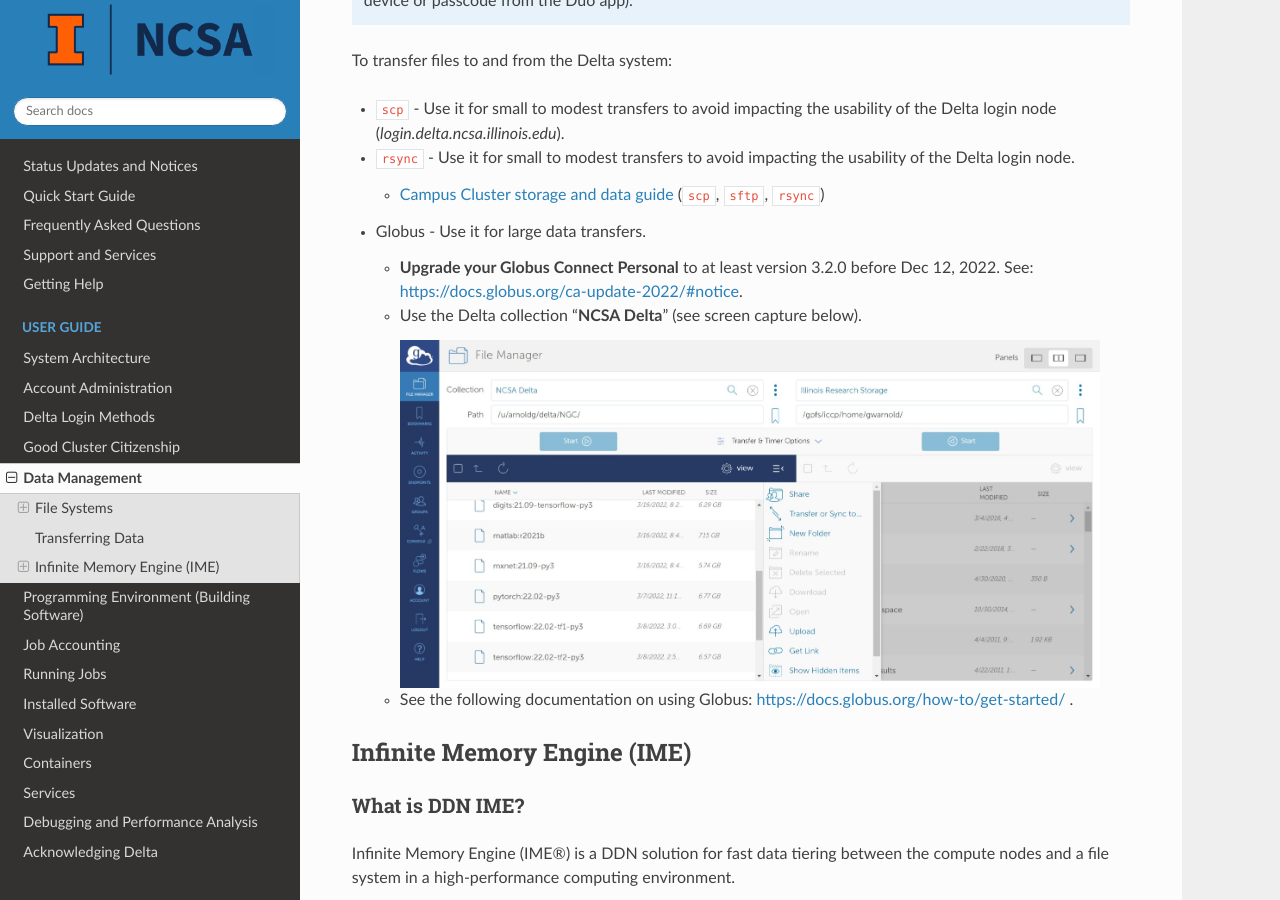
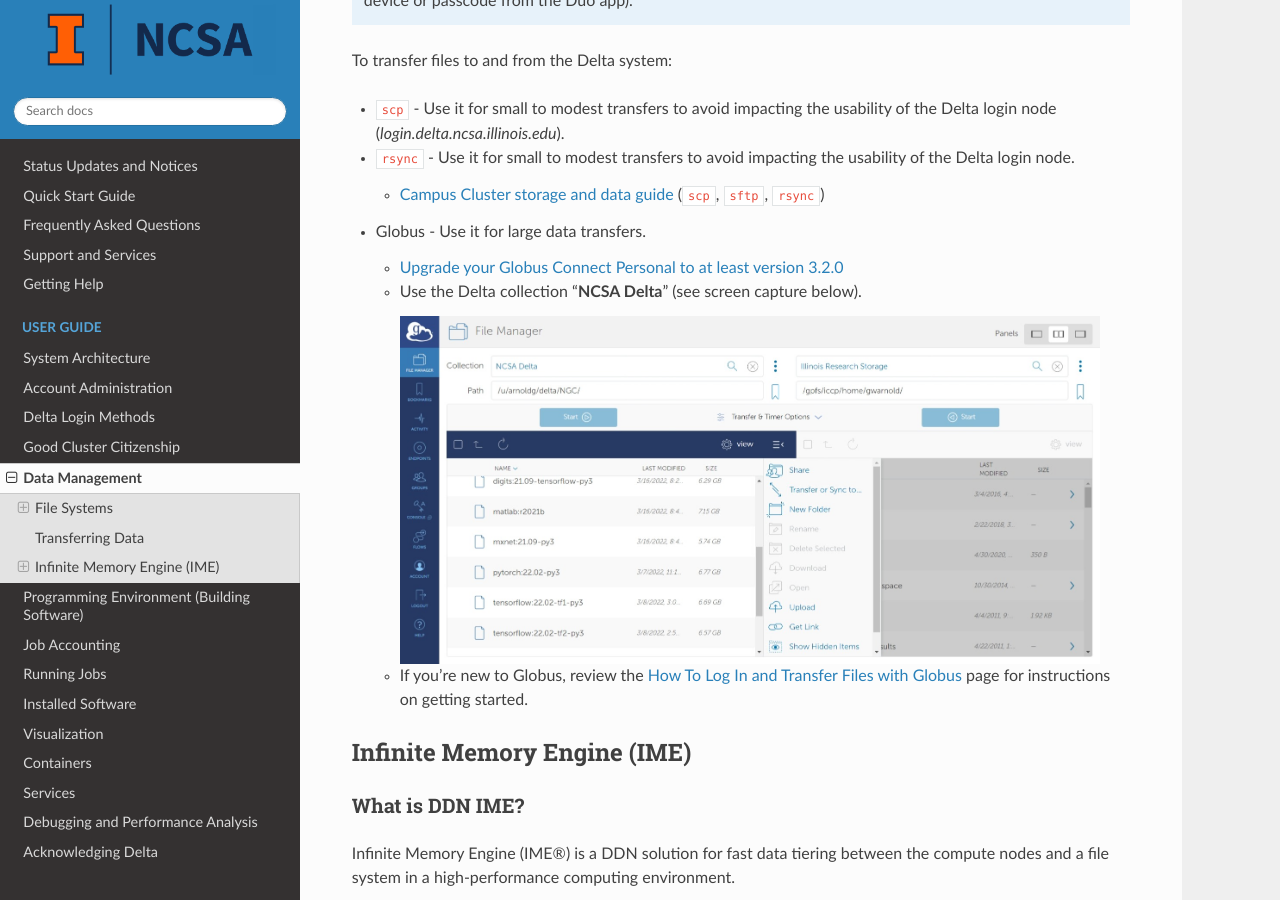
Before and after one commit to ncsa/Delta_doc, a Sphinx documentation site: the page built from docs/source/user_guide/data_mgmt.rst, in a window 1280 px wide and 900 px high, scrolled down 1289 px. Built offline with Sphinx 7.4.7 and the Read the Docs theme 2.0.0, drawn with Linux system fonts in a browser that asks for light colours.

Commit message:
Update data_mgmt.rst updated links to descriptive text
Updated 2 Globus links to descriptive text.

```diff
--- a/docs/source/user_guide/data_mgmt.rst
+++ b/docs/source/user_guide/data_mgmt.rst
@@ -64,7 +64,7 @@ To transfer files to and from the Delta system:
 
 -  Globus - Use it for large data transfers.
 
-   - **Upgrade your Globus Connect Personal** to at least version 3.2.0 before Dec 12, 2022. See: https://docs.globus.org/ca-update-2022/#notice.
+   - `Upgrade your Globus Connect Personal to at least version 3.2.0 <https://docs.globus.org/ca-update-2022/#notice>`_
 
    -  Use the Delta collection "**NCSA Delta**" (see screen capture below).
 
@@ -72,7 +72,7 @@ To transfer files to and from the Delta system:
           :alt: Globus on Delta
           :width: 700px
 
-   -  See the following documentation on using Globus: https://docs.globus.org/how-to/get-started/ .
+   -  If you're new to Globus, review the `How To Log In and Transfer Files with Globus <https://docs.globus.org/guides/tutorials/manage-files/transfer-files/>`_ page for instructions on getting started.
 
 Infinite Memory Engine (IME)
 -----------------------------------
```
